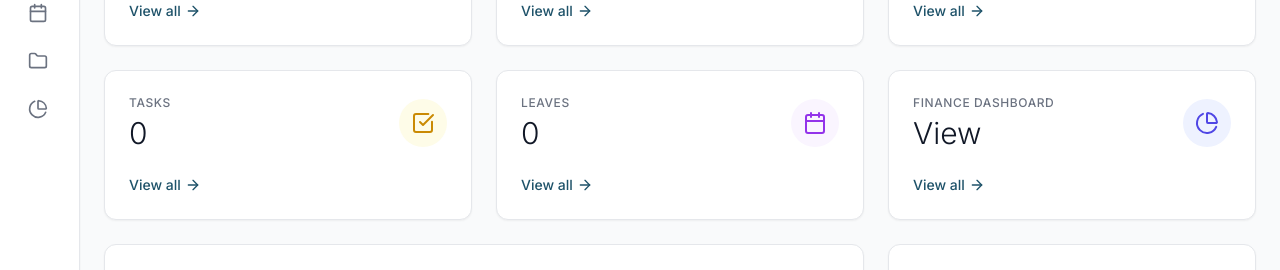
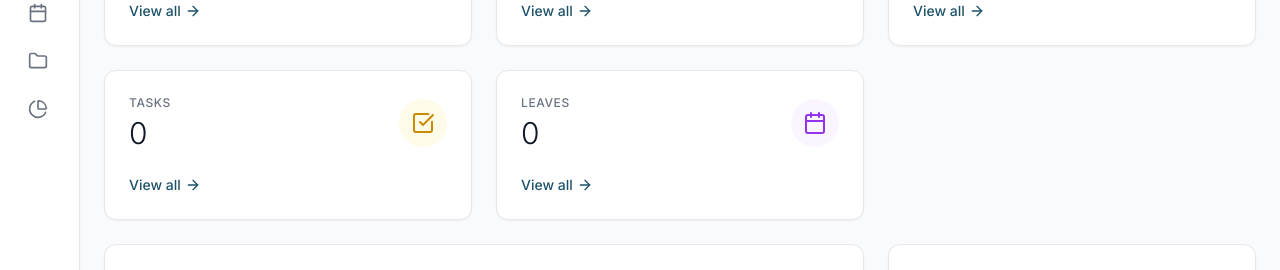
Before and after one commit to edsine/erp-project-alt, a React (Vite) app in the folder erp-project-alt/: page /dashboard in a window 1280 px wide. Shown: the part 301-571 px from the top of the page. Built offline with nearby package versions, Linux system fonts and the light colour scheme; no server answers; sample sign-in values are in the browser's storage.

Commit message:
memo fix

```diff
--- a/erp-project-alt/src/pages/Dashboard.jsx
+++ b/erp-project-alt/src/pages/Dashboard.jsx
@@ -33,8 +33,7 @@ const Dashboard = () => {
     return user && (
       user.role === 'finance' ||
       user.role === 'chairman' ||
-      user.department === 'finance' ||
-      user.role === 'admin'
+      user.department === 'finance'
     )
   }
 
```
